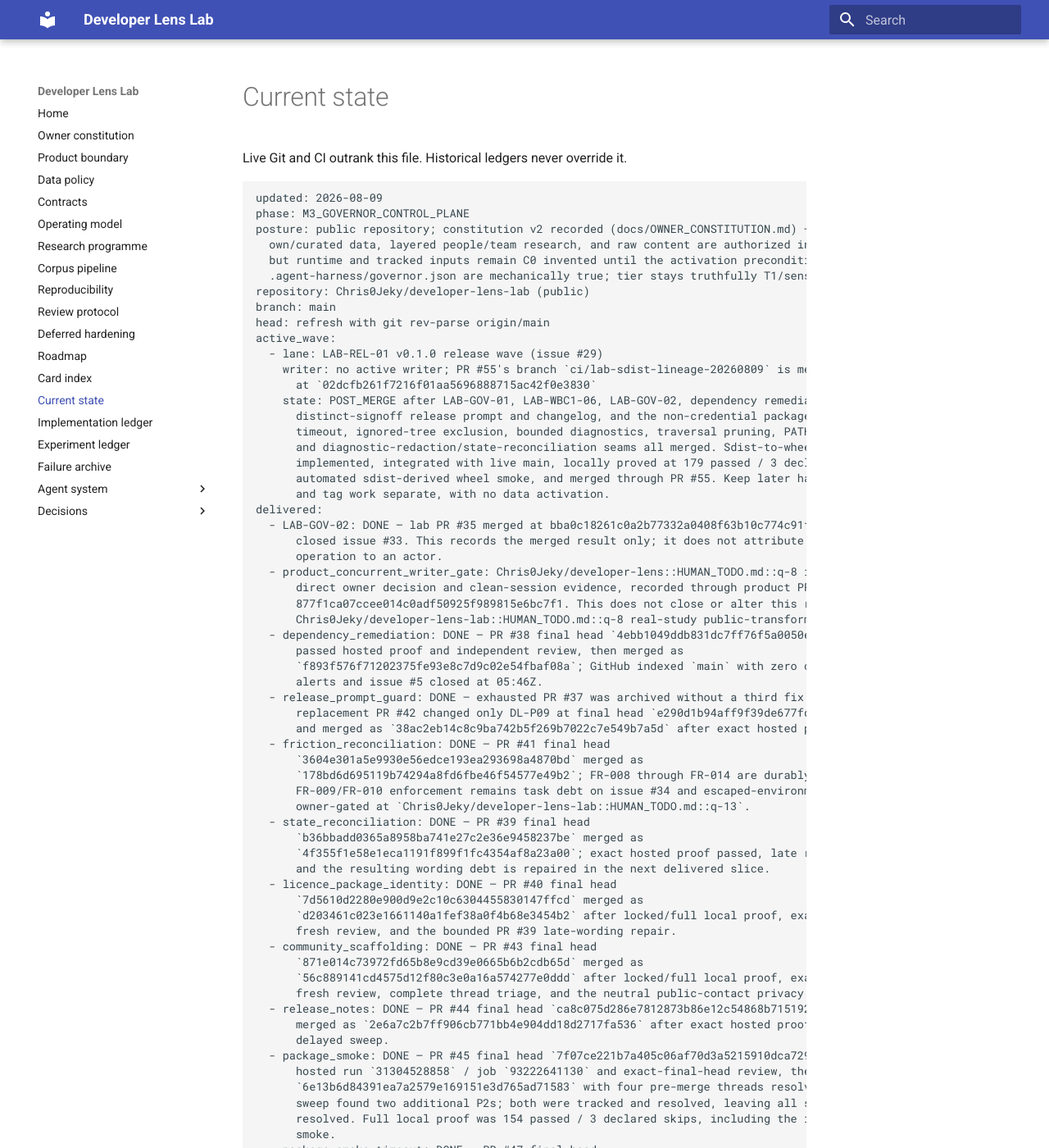
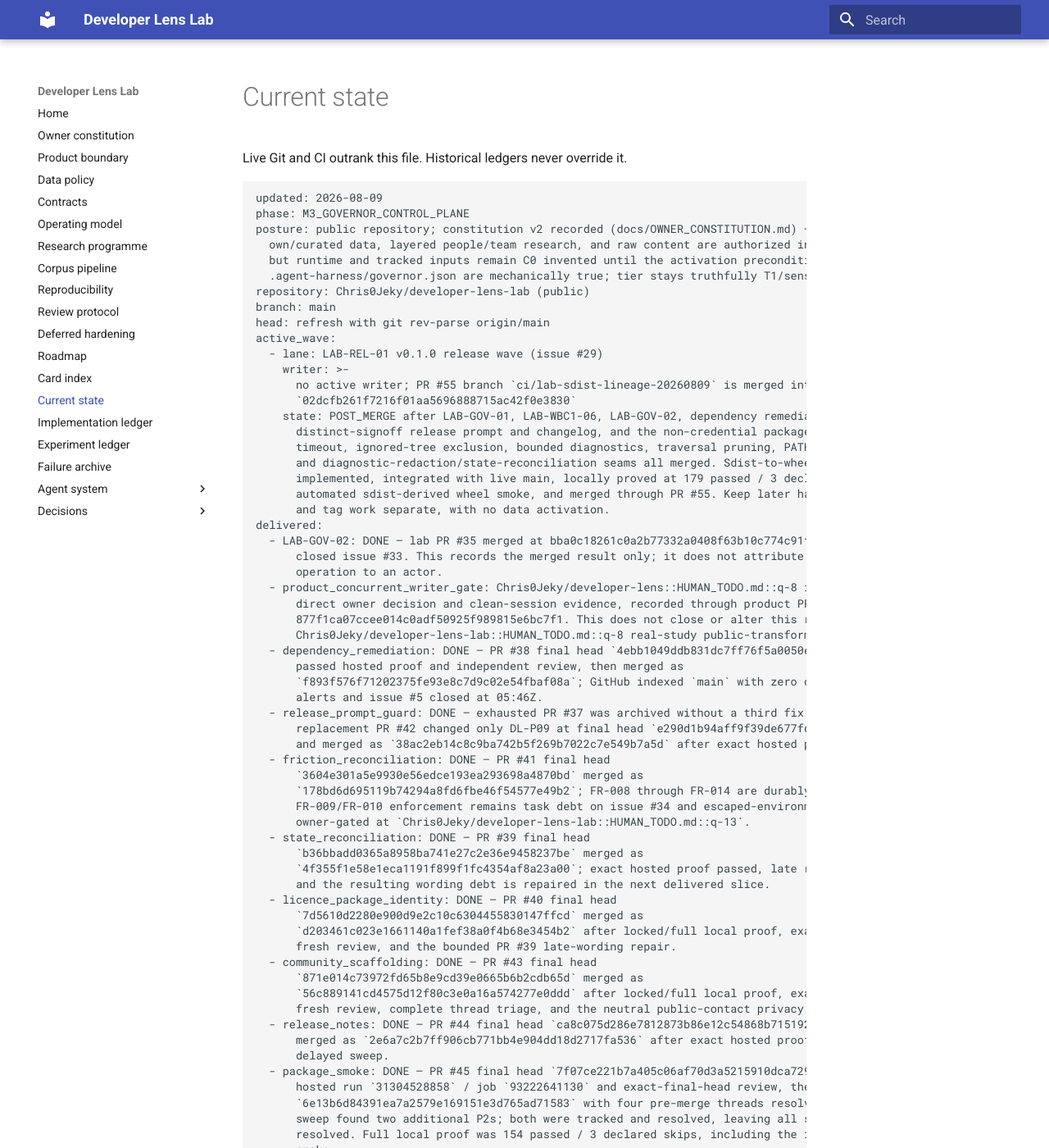
Before and after one commit to Chris0Jeky/developer-lens-lab, an MkDocs documentation site: the page built from docs/CURRENT_STATE.md, in a window 1280 px wide and 1400 px high. Shown: the whole window at 82% size. Built offline with MkDocs 1.6.1 and Material for MkDocs 9.7.7, drawn with Linux system fonts in a browser that asks for light colours; some of the changed text lies outside the part shown.

Commit message:
Fix state YAML and record proof routes

```diff
--- a/docs/CURRENT_STATE.md
+++ b/docs/CURRENT_STATE.md
@@ -14,8 +14,9 @@ branch: main
 head: refresh with git rev-parse origin/main
 active_wave:
   - lane: LAB-REL-01 v0.1.0 release wave (issue #29)
-    writer: no active writer; PR #55's branch `ci/lab-sdist-lineage-20260809` is merged into main
-      at `02dcfb261f7216f01aa5696888715ac42f0e3830`
+    writer: >-
+      no active writer; PR #55 branch `ci/lab-sdist-lineage-20260809` is merged into main at
+      `02dcfb261f7216f01aa5696888715ac42f0e3830`
     state: POST_MERGE after LAB-GOV-01, LAB-WBC1-06, LAB-GOV-02, dependency remediation #5, the
       distinct-signoff release prompt and changelog, and the non-credential package-smoke,
       timeout, ignored-tree exclusion, bounded diagnostics, traversal pruning, PATH/uv validation,
```
Also changed, not shown: docs/agent-system/FRICTION_LOG.md (+30 -8 lines).
